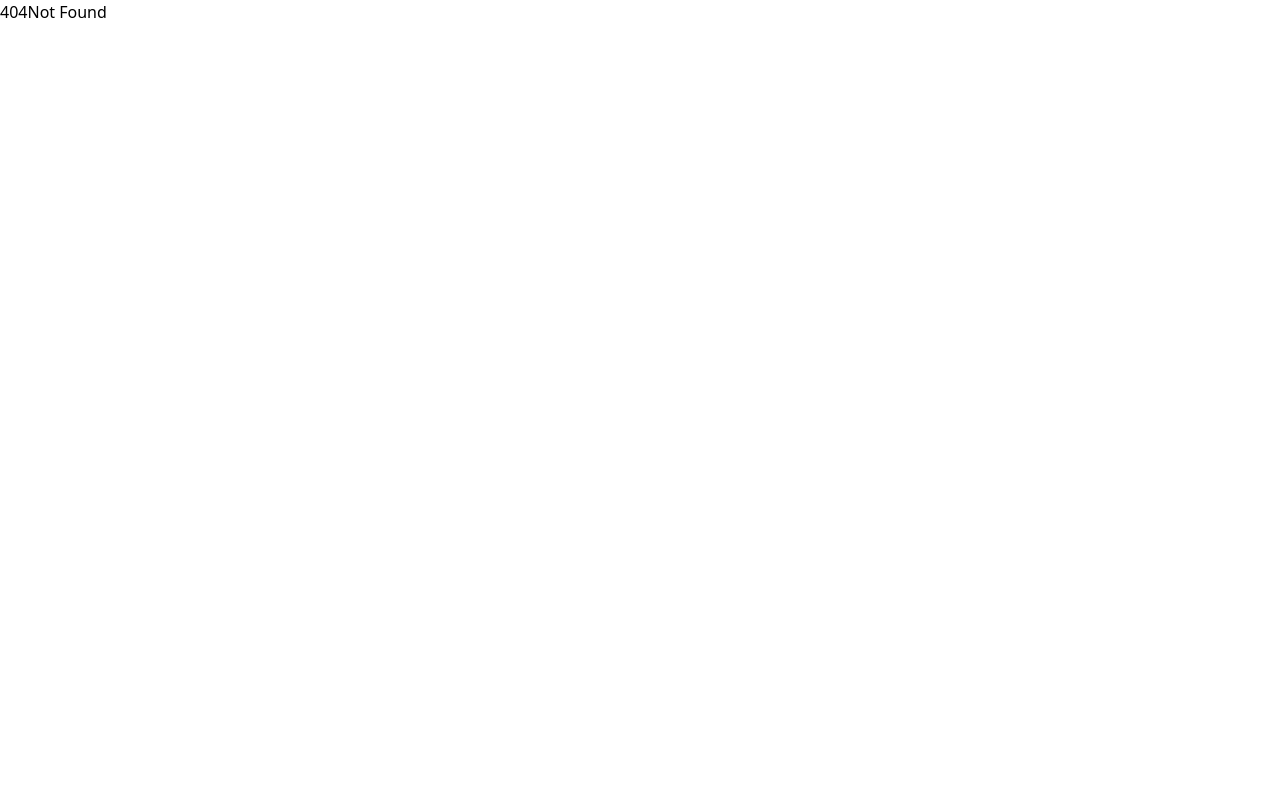
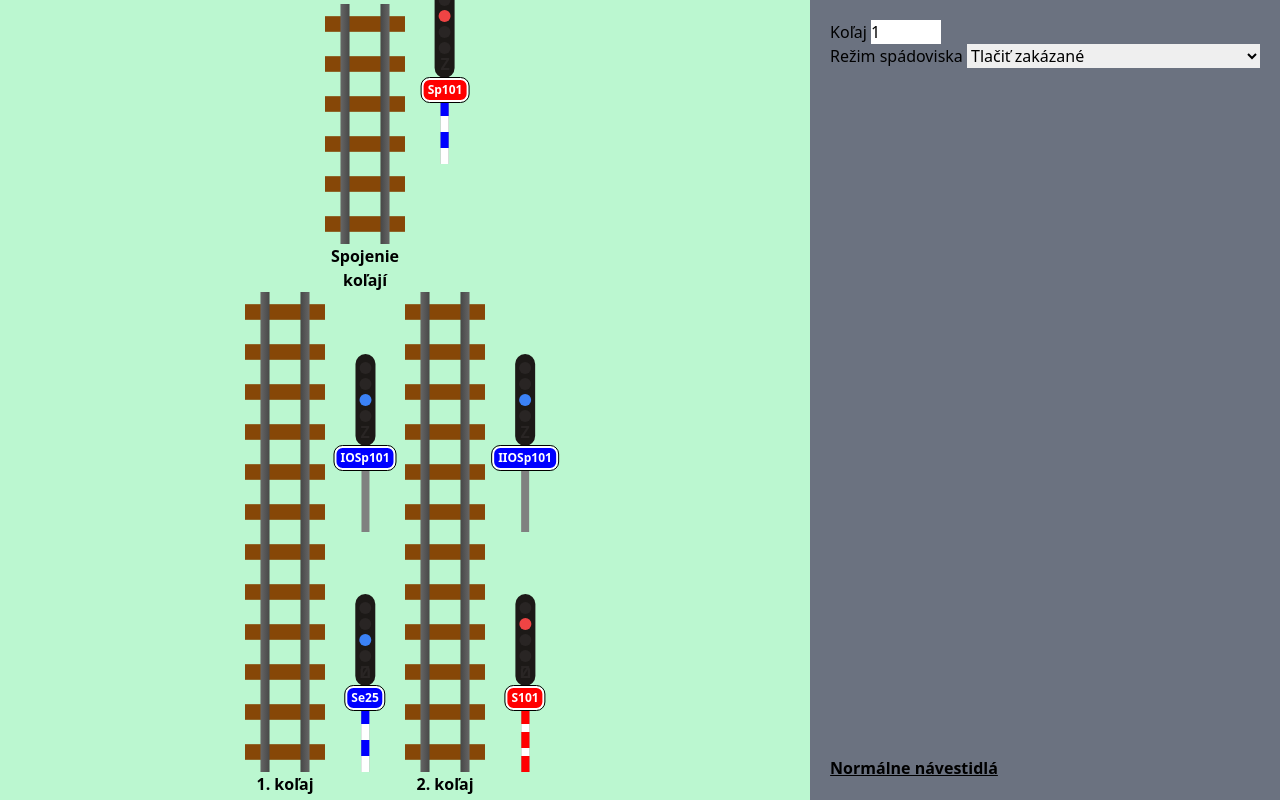
Before and after one commit to jaksia/navesti, a SvelteKit app: page /spadovisko in a window 1280 px wide. Before the commit this address had no page. Built offline with nearby package versions, Linux system fonts and the light colour scheme.

Commit message:
Add spadovisko

```diff
--- /dev/null
+++ b/src/lib/SpadoviskoveNavestidlo.svelte
@@ -0,0 +1,86 @@
+<script lang="ts">
+	import { RezimSpadoviska, spadNavestneZnaky, type TypSpadNavestidla } from '$lib/spadovisko';
+	import { navestneZnaky } from './navestidlo';
+
+	let { mode, type, label }: { mode: RezimSpadoviska; type: TypSpadNavestidla; lebel: string } =
+		$props();
+
+	let aktivneZnaky = $derived(spadNavestneZnaky[type][mode]);
+</script>
+
+<div class="flex flex-col items-center">
+	<div class="flex flex-col items-center justify-between gap-1 rounded-full bg-stone-900 px-1 py-2">
+		{#each Array.from({ length: 4 }) as _, i}
+			<div class="h-3 w-3 rounded-full {aktivneZnaky[i] || 'bg-stone-800'}"></div>
+		{/each}
+		<div class="relative h-3 w-3 text-nowrap font-black">
+			<span
+				class="absolute left-1/2 top-1/2 -translate-x-1/2 -translate-y-1/2 {aktivneZnaky[4] ||
+					'text-stone-800'}">Z</span
+			>
+			{#if type === 'hlavne' || type == 'zriadovacie'}
+				<span
+					class="absolute left-1/2 top-1/2 -translate-x-1/2 -translate-y-1/2 rotate-180
+                {mode == RezimSpadoviska.ZAKAZANE || aktivneZnaky[4]
+						? 'text-stone-800'
+						: 'text-white'}
+                ">U</span
+				>
+			{/if}
+		</div>
+	</div>
+	<div
+		class="label z-10 -mb-0.5 rounded-lg px-1 py-0.5 text-xs
+        font-bold {type}"
+	>
+		{label}
+	</div>
+	<div class="pole h-16 w-2 {type}"></div>
+</div>
+
+<style lang="scss">
+	.pole {
+		background: gray;
+
+		&.kmenove,
+		&.zriadovacie {
+			background-image: linear-gradient(
+				to bottom,
+				#00f 25%,
+				#fff 25%,
+				#fff 50%,
+				#00f 50%,
+				#00f 75%,
+				#fff 75%
+			);
+		}
+		&.hlavne {
+			background-image: linear-gradient(
+				to bottom,
+				#f00 25%,
+				#fff 25%,
+				#fff 37.5%,
+				#f00 37.5%,
+				#f00 62.5%,
+				#fff 62.5%,
+				#fff 75%,
+				#f00 75%
+			);
+		}
+	}
+	.label {
+		outline: 0.5px solid black;
+		border: 2px solid white;
+
+		&.hlavne,
+		&.kmenove {
+			background: #f00;
+			color: #fff;
+		}
+		&.zriadovacie,
+		&.opakovacie {
+			background: #00f;
+			color: #fff;
+		}
+	}
+</style>
--- a/src/lib/index.ts
+++ /dev/null
@@ -1 +0,0 @@
-// place files you want to import through the `$lib` alias in this folder.
--- /dev/null
+++ b/src/lib/spadovisko.ts
@@ -0,0 +1,41 @@
+
+export enum RezimSpadoviska {
+    ZAKAZANE = "Tlačiť zakázané",
+    POMALY = "Tlačiť pomaly",
+    RYCHLEJSIE = "Tlačiť rýchlejšie",
+    SPAT = "Späť",
+    PRISUN = "Prísun súpravy vozidiel k spádovisku"
+}
+
+export type TypSpadNavestidla = 'kmenove' | 'opakovacie' | 'hlavne' | 'zriadovacie';
+
+export const spadNavestneZnaky: { [key in TypSpadNavestidla]: { [key in RezimSpadoviska]: (string|null)[] } } = {
+    kmenove: {
+        [RezimSpadoviska.ZAKAZANE]: [null, 'bg-red-500', null, null],
+        [RezimSpadoviska.POMALY]: ['bg-white', null, null, 'bg-white'],
+        [RezimSpadoviska.RYCHLEJSIE]: ['bg-white', null, null, null],
+        [RezimSpadoviska.SPAT]: [null, 'bg-red-500', null, null, 'text-white'],
+        [RezimSpadoviska.PRISUN]: [null, 'bg-red-500', null, null]
+    },
+    opakovacie: {
+        [RezimSpadoviska.ZAKAZANE]: [null, null, 'bg-blue-500', null],
+        [RezimSpadoviska.POMALY]: ['bg-white', null, null, 'bg-white'],
+        [RezimSpadoviska.RYCHLEJSIE]: ['bg-white', null, null, null],
+        [RezimSpadoviska.SPAT]: [null, null, 'bg-blue-500', null, 'text-white'],
+        [RezimSpadoviska.PRISUN]: ['bg-white animate-blink', null, null, 'bg-white animate-blink']
+    },
+    hlavne: {
+        [RezimSpadoviska.ZAKAZANE]: [null, 'bg-red-500', null, null],
+        [RezimSpadoviska.POMALY]: ['bg-white', null, null, 'bg-white'],
+        [RezimSpadoviska.RYCHLEJSIE]: ['bg-white', null, null, null],
+        [RezimSpadoviska.SPAT]: [null, 'bg-red-500', null, null, 'text-white z-10'],
+        [RezimSpadoviska.PRISUN]: ['bg-white animate-blink', null, null, 'bg-white animate-blink']
+    },
+    zriadovacie: {
+        [RezimSpadoviska.ZAKAZANE]: [null, null, 'bg-blue-500', null],
+        [RezimSpadoviska.POMALY]: ['bg-white', null, null, 'bg-white'],
+        [RezimSpadoviska.RYCHLEJSIE]: ['bg-white', null, null, null],
+        [RezimSpadoviska.SPAT]: [null, null, 'bg-blue-500', null, 'text-white z-10'],
+        [RezimSpadoviska.PRISUN]: ['bg-white animate-blink', null, null, 'bg-white animate-blink']
+    },
+};
--- a/src/routes/+page.svelte
+++ b/src/routes/+page.svelte
@@ -86,13 +86,11 @@
 					class="h-6 w-6 rounded-full {safetySignal == 3 ? 'bg-green-600' : 'bg-stone-900'}"
 				></div>
 				<div
-					class="relative h-6 w-6 rounded-full {safetySignal == 4
+					class="relative h-6 w-6 rounded-full p-[5px] {safetySignal == 4
 						? 'bg-yellow-400'
 						: 'bg-stone-900'}"
 				>
-					<div
-						class="absolute left-1/2 top-1/2 h-3.5 w-3.5 -translate-x-1/2 -translate-y-1/2 transform rounded-full bg-stone-900"
-					></div>
+					<div class="h-3.5 w-3.5 transform rounded-full bg-stone-900"></div>
 				</div>
 				<div
 					class="mt-3 h-6 w-6 rounded-full {safetyClicked ? 'bg-sky-500' : 'bg-stone-900'}"
@@ -212,11 +210,13 @@
 			/>
 		</div>
 	{/if}
+	<a href="/spadovisko" class="mt-auto font-bold underline">Spádovisko</a>
 </div>
 
 <style lang="scss">
 	.pole {
 		min-height: 24rem;
+		background: gray;
 		&.hlavne {
 			background-image: linear-gradient(
 				to bottom,
@@ -270,9 +270,6 @@
 				#fff 75%
 			);
 		}
-		&.predzvest {
-			background: gray;
-		}
 	}
 	.label {
 		outline: 1px solid black;
--- /dev/null
+++ b/src/routes/spadovisko/+page.svelte
@@ -0,0 +1,142 @@
+<script lang="ts">
+	import { RezimSpadoviska } from '$lib/spadovisko';
+	import SpadoviskoveNavestidlo from '$lib/SpadoviskoveNavestidlo.svelte';
+
+	let track = $state(1);
+	let mode = $state(RezimSpadoviska.ZAKAZANE);
+</script>
+
+<div class="relative flex flex-grow items-center justify-center bg-green-200">
+	<table cellspacing="0" cellpadding="0">
+		<thead>
+			<tr>
+				<th class="w-20"></th>
+				<th class="w-20"></th>
+				<th class="w-20"></th>
+				<th class="w-20"></th>
+			</tr>
+		</thead>
+		<tbody>
+			<tr>
+				<td></td>
+				<td><img src="/track/straight.svg" /></td>
+				<td></td>
+				<td></td>
+			</tr>
+			<tr>
+				<td></td>
+				<td><img src="/track/straight.svg" /></td>
+				<td class="relative">
+					<div class="absolute bottom-0 left-1/2 -translate-x-1/2 transform">
+						<SpadoviskoveNavestidlo {mode} type="kmenove" label="Sp101" />
+					</div>
+				</td>
+				<td></td>
+			</tr>
+			<tr>
+				<td></td>
+				<td><img src="/track/straight.svg" /></td>
+				<td></td>
+				<td></td>
+			</tr>
+			<tr>
+				<td></td>
+				<td class="text-center font-bold">Spojenie koľají</td>
+				<td></td>
+				<td></td>
+			</tr>
+			<tr>
+				<td><img src="/track/straight.svg" /></td>
+				<td></td>
+				<td><img src="/track/straight.svg" /></td>
+				<td></td>
+			</tr>
+			<tr>
+				<td><img src="/track/straight.svg" /></td>
+				<td></td>
+				<td><img src="/track/straight.svg" /></td>
+				<td></td>
+			</tr>
+			<tr>
+				<td><img src="/track/straight.svg" /></td>
+				<td class="relative">
+					<div class="absolute bottom-0 left-1/2 -translate-x-1/2 transform">
+						<SpadoviskoveNavestidlo
+							mode={track == 1 ? mode : RezimSpadoviska.ZAKAZANE}
+							type="opakovacie"
+							label="IOSp101"
+						/>
+					</div>
+				</td>
+				<td><img src="/track/straight.svg" /></td>
+				<td class="relative">
+					<div class="absolute bottom-0 left-1/2 -translate-x-1/2 transform">
+						<SpadoviskoveNavestidlo
+							mode={track == 2 ? mode : RezimSpadoviska.ZAKAZANE}
+							type="opakovacie"
+							label="IIOSp101"
+						/>
+					</div>
+				</td>
+			</tr>
+			<tr>
+				<td><img src="/track/straight.svg" /></td>
+				<td></td>
+				<td><img src="/track/straight.svg" /></td>
+				<td></td>
+			</tr>
+			<tr>
+				<td><img src="/track/straight.svg" /></td>
+				<td></td>
+				<td><img src="/track/straight.svg" /></td>
+				<td></td>
+			</tr>
+			<tr>
+				<td><img src="/track/straight.svg" /></td>
+				<td class="relative">
+					<div class="absolute bottom-0 left-1/2 -translate-x-1/2 transform">
+						<SpadoviskoveNavestidlo
+							mode={track == 1 ? mode : RezimSpadoviska.ZAKAZANE}
+							type="zriadovacie"
+							label="Se25"
+						/>
+					</div>
+				</td>
+				<td><img src="/track/straight.svg" /></td>
+				<td class="relative">
+					<div class="absolute bottom-0 left-1/2 -translate-x-1/2 transform">
+						<SpadoviskoveNavestidlo
+							mode={track == 2 ? mode : RezimSpadoviska.ZAKAZANE}
+							type="hlavne"
+							label="S101"
+						/>
+					</div>
+				</td>
+			</tr>
+			<tr>
+				<td class="text-center font-bold">1. koľaj</td>
+				<td></td>
+				<td class="text-center font-bold">2. koľaj</td>
+				<td></td>
+			</tr>
+		</tbody>
+	</table>
+</div>
+<div class="flex flex-col bg-gray-500 p-5">
+	<div>
+		<label for="track">Koľaj</label>
+		<input type="number" bind:value={track} min="1" max="2" />
+	</div>
+	<div>
+		<label for="mode">Režim spádoviska</label>
+		<select bind:value={mode}>
+			{#each Object.values(RezimSpadoviska) as value}
+				<option {value}>{value}</option>
+			{/each}
+		</select>
+	</div>
+	<a href="/" class="mt-auto font-bold underline">Normálne návestidlá</a>
+</div>
+
+<style lang="scss">
+</style>
--- a/tailwind.config.ts
+++ b/tailwind.config.ts
@@ -12,8 +12,8 @@ export default {
 			},
 			keyframes: {
 				blink: {
-					'0%, 100%': { opacity: "1" },
-					'50%': { opacity: "0" }
+					'0%, 100%': { opacity: "0" },
+					'50%': { opacity: "1" }
 				}
 			},
 		}
```
Also changed, not shown: static/track/blank.svg (added), static/track/straight.svg (added).
